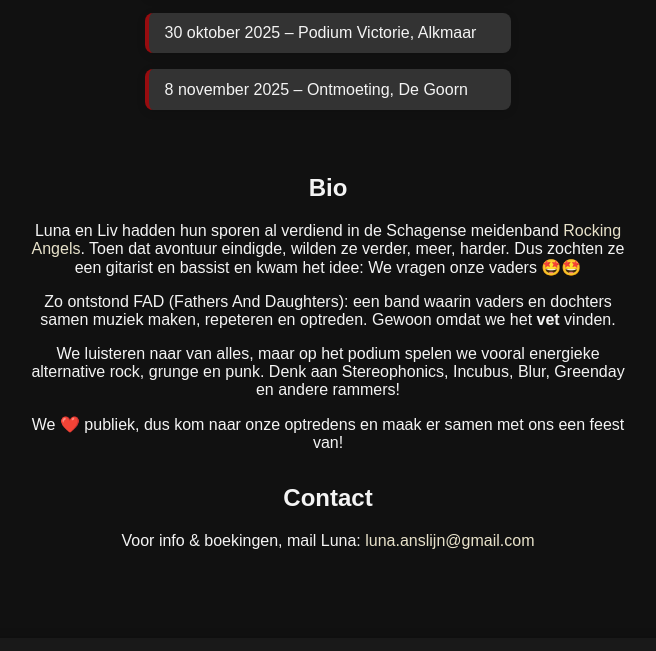
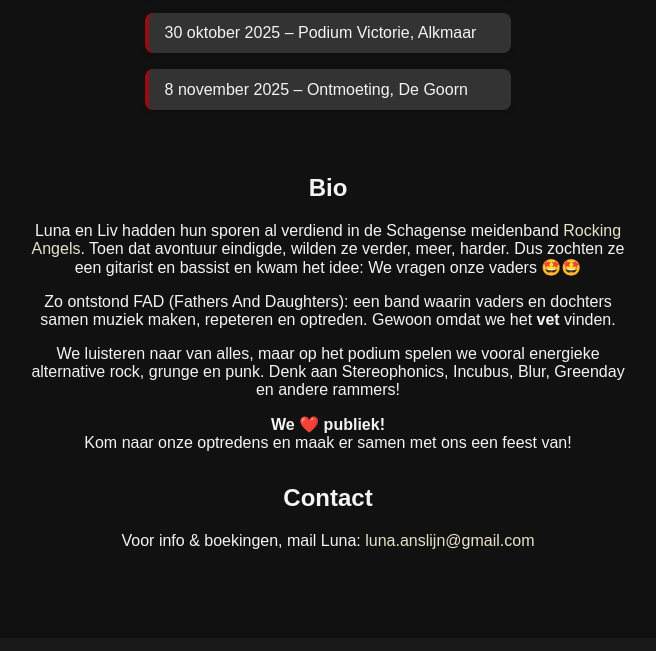
Before and after one commit to n1k41/fad, a plain HTML site: page index.html in a window 1280 px wide. Shown: the part 615-1266 px from the top of the page, without its empty margins (312-968 px from the left). Drawn offline with Linux system fonts and the light colour scheme.

Commit message:
we love publiek

```diff
--- a/index.html
+++ b/index.html
@@ -49,7 +49,7 @@
                 <p>Luna en Liv hadden hun sporen al verdiend in de Schagense meidenband <a href="https://www.instagram.com/rocking_angels_/" target="_blank">Rocking Angels</a>. Toen dat avontuur eindigde, wilden ze verder, meer, harder. Dus zochten ze een gitarist en bassist en kwam het idee: We vragen onze vaders 🤩🤩</p>
                 <p>Zo ontstond FAD (Fathers And Daughters): een band waarin vaders en dochters samen muziek maken, repeteren en optreden. Gewoon omdat we het <strong>vet</strong> vinden.</p>
                 <p>We luisteren naar van alles, maar op het podium spelen we vooral energieke alternative rock, grunge en punk. Denk aan Stereophonics, Incubus, Blur, Greenday en andere rammers!</p>
-                <p>We ❤️ publiek, dus kom naar onze optredens en maak er samen met ons een feest van!</p>
+                <p><strong>We ❤️ publiek!</strong><br/>Kom naar onze optredens en maak er samen met ons een feest van!</p>
             </section>
             <!--<section class="bandleden">
                 <h2>Bandleden</h2>
@@ -80,7 +80,7 @@
         <p>
             Kudo's aan <a href="https://www.rocknrollfabriek.nl/" target="_blank" rel="noopener">Rock 'n Roll Fabriek</a> voor de oefenruimte en het organiseren van optredens.
         </p>
-</footer>
+    </footer>
     <script src="script.js"></script>
 </body>
 </html>
```
